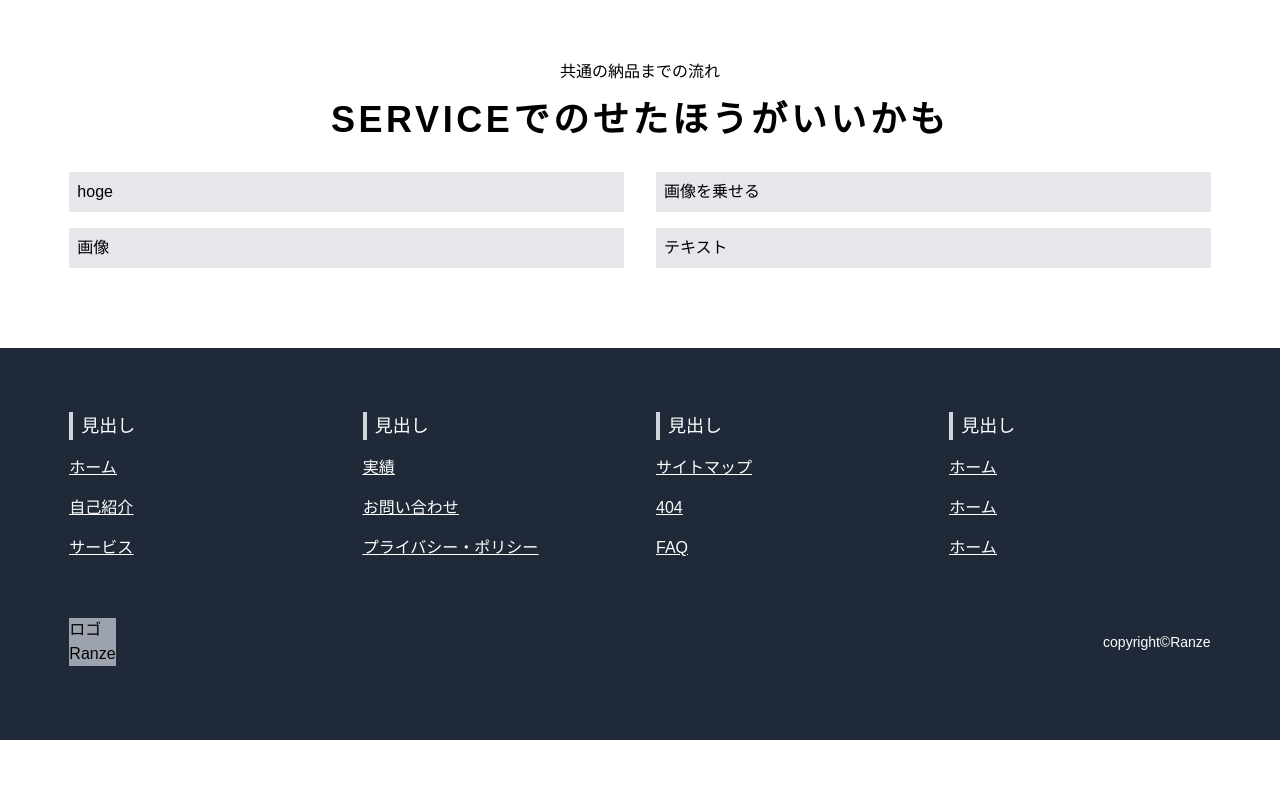
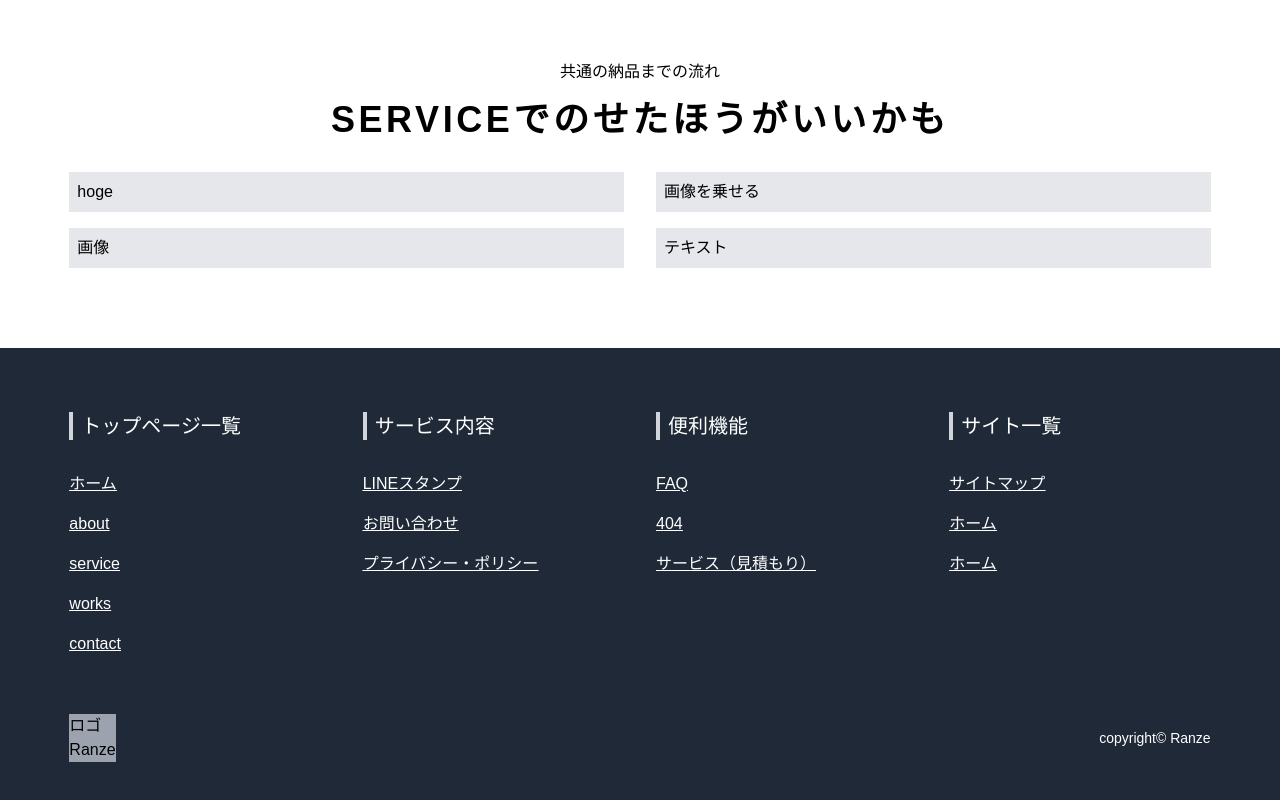
Before and after one commit to mayone-du/ranze-hp, a Next.js app: page /about in a window 1280 px wide. Shown: the part 1741-2541 px from the top of the page. Before the commit the page ends 2481 px from the top, so only its background shows below. Built offline with nearby package versions, Linux system fonts and the light colour scheme.

Commit message:
footer update

```diff
--- a/src/components/shared/CustomColorButton.tsx
+++ b/src/components/shared/CustomColorButton.tsx
@@ -20,7 +20,7 @@ const CustomButton: React.VFC<{
           px-4 py-2 mx-2 font-light rounded transition block max-w-2xl
           ${size === "large" ? "lg:px-24 px-10 py-4 text-xl"
           : size === "medium" ? "px-16" : ""}
-          ${className ? className : ""}
+          ${className !== undefined ? className : ""}
           `}
         >
           {text}
--- a/src/components/shared/generalBlock/Column.tsx
+++ b/src/components/shared/generalBlock/Column.tsx
@@ -4,11 +4,7 @@ const Column: React.FC<{ children: any; className?: string }> = ({
 }) => {
   return (
     <>
-      <div
-        className={`lg:mx-4 my-4 lg:w-full ${
-          className !== undefined ? className : ""
-        }`}
-      >
+      <div className={`lg:mx-4 my-4 w-full ${className !== undefined ? className : ""}`}>
         {children}
       </div>
     </>
--- a/src/components/shared/layout/Footer.tsx
+++ b/src/components/shared/layout/Footer.tsx
@@ -5,11 +5,12 @@ const Footer: React.VFC = () => {
     <>
       <footer className="bg-gray-800 py-16">
         <div className="container mx-auto">
-          <nav className="sm:flex items-center mx-4 md:mx-auto md:w-11/12">
+          <nav className="sm:flex mx-4 md:mx-auto md:w-11/12">
+
             <ul className="md:mx-4 w-full text-white">
               <li>
-                <h3 className="text-lg border-l-4 border-gray-300 px-2">
-                  見出し
+                <h3 className="text-xl border-l-4 border-gray-300 px-2 mb-8">
+                  トップページ一覧
                 </h3>
               </li>
               <li className="my-4 underline">
@@ -19,24 +20,35 @@ const Footer: React.VFC = () => {
               </li>
               <li className="my-4 underline">
                 <Link href="/about">
-                  <a>自己紹介</a>
+                  <a>about</a>
                 </Link>
               </li>
               <li className="my-4 underline">
                 <Link href="/service">
-                  <a>サービス</a>
+                  <a>service</a>
+                </Link>
+              </li>
+              <li className="my-4 underline">
+                <Link href="/works">
+                  <a>works</a>
+                </Link>
+              </li>
+              <li className="my-4 underline">
+                <Link href="/contact">
+                  <a>contact</a>
                 </Link>
               </li>
             </ul>
+
             <ul className="md:mx-4 w-full text-white">
               <li>
-                <h3 className="text-lg border-l-4 border-gray-300 text-white px-2">
-                  見出し
+                <h3 className="text-xl border-l-4 border-gray-300 px-2 mb-8">
+                  サービス内容
                 </h3>
               </li>
               <li className="my-4 underline">
-                <Link href="/works">
-                  <a>実績</a>
+                <Link href="/service/line-stamp">
+                  <a>LINEスタンプ</a>
                 </Link>
               </li>
               <li className="my-4 underline">
@@ -50,15 +62,16 @@ const Footer: React.VFC = () => {
                 </Link>
               </li>
             </ul>
+
             <ul className="md:mx-4 w-full text-white">
               <li>
-                <h3 className="text-lg border-l-4 border-gray-300 text-white px-2">
-                  見出し
+                <h3 className="text-xl border-l-4 border-gray-300 px-2 mb-8">
+                  便利機能
                 </h3>
               </li>
               <li className="my-4 underline">
-                <Link href="/sitemap">
-                  <a>サイトマップ</a>
+                <Link href="/faq">
+                  <a>FAQ</a>
                 </Link>
               </li>
               <li className="my-4 underline">
@@ -67,20 +80,21 @@ const Footer: React.VFC = () => {
                 </Link>
               </li>
               <li className="my-4 underline">
-                <Link href="/faq">
-                  <a>FAQ</a>
+                <Link href="/service">
+                  <a>サービス（見積もり）</a>
                 </Link>
               </li>
             </ul>
+
             <ul className="md:mx-4 w-full text-white">
               <li>
-                <h3 className="text-lg border-l-4 border-gray-300 text-white px-2">
-                  見出し
+                <h3 className="text-xl border-l-4 border-gray-300 px-2 mb-8">
+                  サイト一覧
                 </h3>
               </li>
               <li className="my-4 underline">
                 <Link href="/">
-                  <a>ホーム</a>
+                  <a>サイトマップ</a>
                 </Link>
               </li>
               <li className="my-4 underline">
@@ -95,15 +109,17 @@ const Footer: React.VFC = () => {
               </li>
             </ul>
           </nav>
+
           <div className="flex items-center justify-between w-11/12 mx-auto pt-8">
             <div className="mx-4 bg-gray-400">
               <h4>ロゴ</h4>
               <h4>Ranze</h4>
             </div>
             <p className="text-white text-center py-6 mx-4 text-sm">
-              copyright&copy;Ranze
+              copyright&copy;&nbsp;Ranze
             </p>
           </div>
+
         </div>
       </footer>
     </>
```
